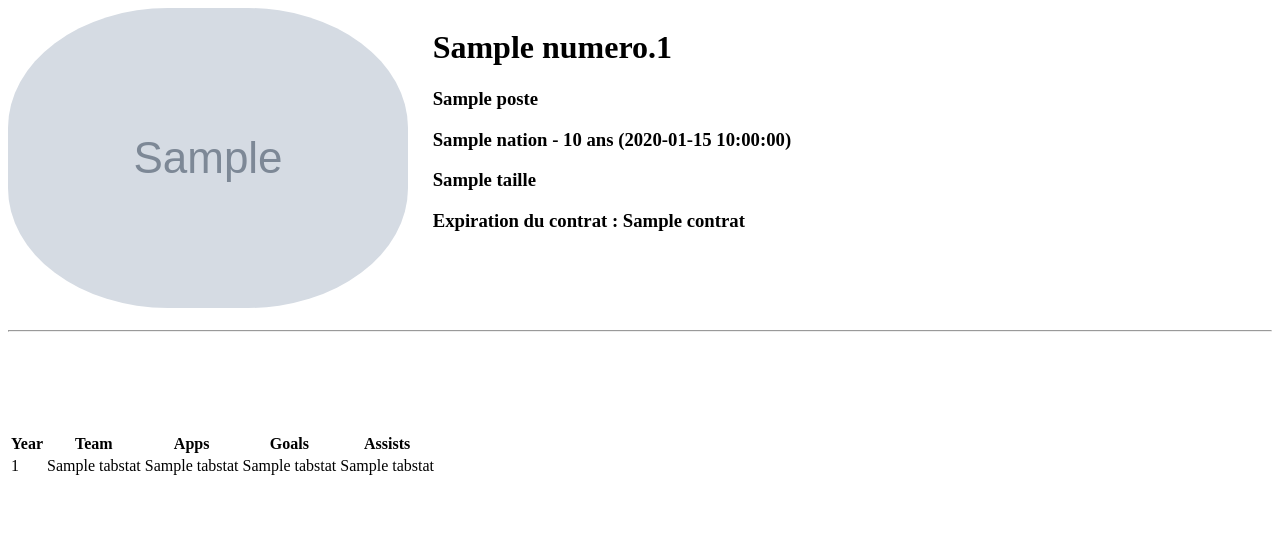
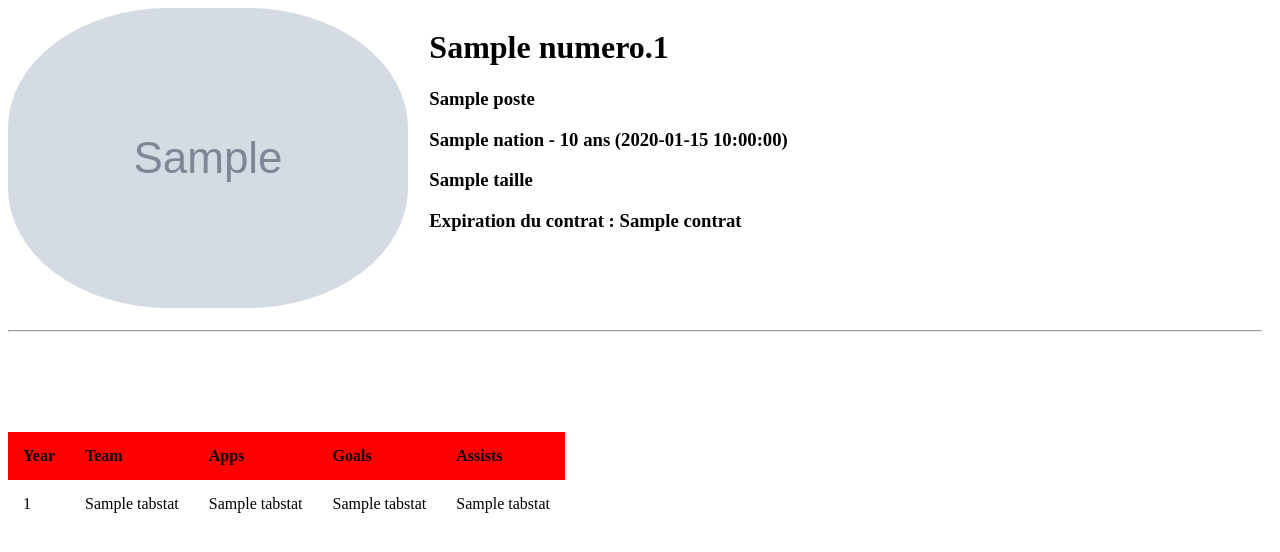
Before and after one commit to Gurwan/RoazhonStats, a Symfony app: template templates/player/player_view.html.twig in a window 1280 px wide. Shown: the top 552 px of the page. Run offline with Twig, Linux system fonts and the light colour scheme; the template is opened without the code that fills it: most values are stand-ins (such as "Sample title", 1, 10 or a date in 2020); grey boxes marked "Sample" are stand-in pictures; some libraries are stand-ins or nearby versions.

Commit message:
modification du visuel du tableau

```diff
--- a/public/css/player_view_styles.css
+++ b/public/css/player_view_styles.css
@@ -16,7 +16,7 @@ img {
 
 
 .hautdroite {
-    grid-column: 2/4;
+    grid-column: 2/5;
     grid-row: 1;
 }
 
@@ -29,3 +29,19 @@ img {
     grid-column: 1/4;
     grid-row:3;
 }
+
+th,td {
+    padding: 15px;
+    width:1;
+    text-align: left;
+}
+
+th {
+    background-color: red;
+    color: black;
+}
+
+table {
+    width:1;
+    border-collapse: collapse;
+}
```
